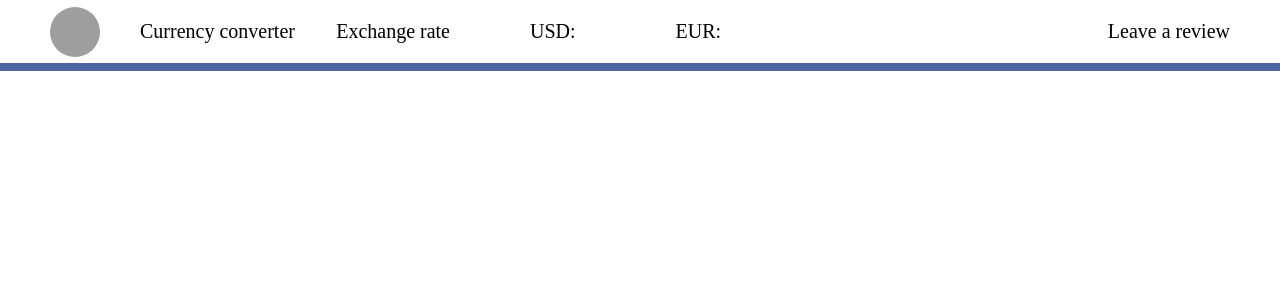
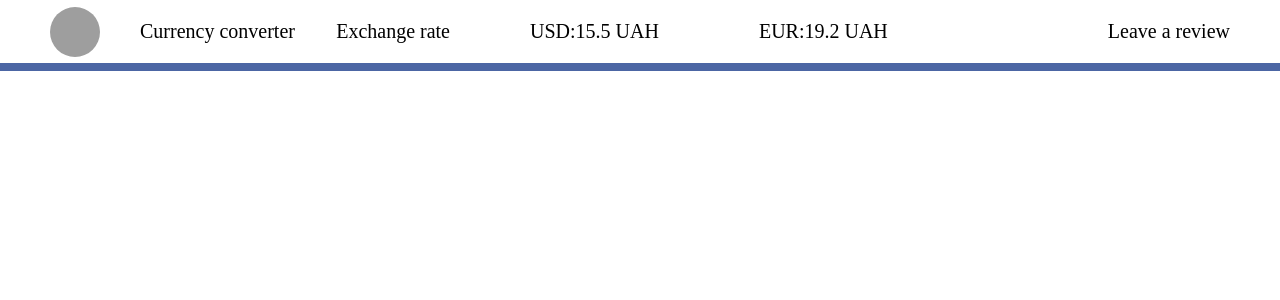
Before and after one commit to VadymUdaltsov/Currency-Converter, a React (Create React App) app: page / in a window 1280 px wide. Shown: the top 300 px of the page. Built offline with nearby package versions, Linux system fonts and the light colour scheme; grey boxes are pictures that could not be loaded.

Commit message:
Added Rate.js and finished Header.jsx

```diff
--- a/src/App.js
+++ b/src/App.js
@@ -1,10 +1,12 @@
+import s from './App.module.css';
 import Header from './Header/Header';
-import s from './App.module.css';
+import Content from './Content/Content';
 
-function App() {
+function App(props) {
   return (
     <div className={s.global__div}>
-      <Header />
+      <Header newUsd={props.newUsd} newEur={props.newEur}/>
+      <Content />
     </div>
   );
 }
--- /dev/null
+++ b/src/Content/Content.jsx
@@ -0,0 +1,9 @@
+let Content = () => {
+    return (
+        <div>
+
+        </div>
+    )
+}
+
+export default Content;
--- /dev/null
+++ b/src/ExchangeRate/Rate.js
@@ -0,0 +1,19 @@
+let Rate = {
+    Eur: {
+        "ccy": "EUR",
+        "base_ccy": "UAH",
+        "buy": "19.20000",
+        "sale": "20.00000"
+    },
+    Usd: {
+        "ccy": "USD",
+        "base_ccy": "UAH",
+        "buy": "15.50000",
+        "sale": "15.85000"
+    }
+}
+
+let usd = Rate.Usd.buy;
+export let newUsd = Math.floor(usd * 100) / 100;
+let eur = Rate.Eur.buy;
+export let newEur = Math.floor(eur * 100) / 100;
--- a/src/Header/Header.jsx
+++ b/src/Header/Header.jsx
@@ -1,6 +1,7 @@
-import s from './Header.module.css'
+import s from './Header.module.css';
 
-const Header = () => {
+
+const Header = (props) => {
     return (
         <div className={s.header}>
             <img src=" https://mpng.subpng.com/20180425/oaw/kisspng-exchange-rate-foreign-exchange-market-computer-ico-5ae07ba7b55625.7169770315246611597428.jpg" alt="logo" className={s.header__logo} />
@@ -15,8 +16,8 @@ const Header = () => {
                 </ul>
             </div>
             <div className={s.header__rate}>
-                <p>USD:</p>
-                <p>EUR:</p>
+                <p>USD:{props.newUsd} UAH</p>
+                <p>EUR:{props.newEur} UAH</p>
             </div>
             <div className={s.header__review}>
                 <p>Leave a review</p>
--- a/src/index.js
+++ b/src/index.js
@@ -3,11 +3,13 @@ import ReactDOM from 'react-dom/client';
 import './index.css';
 import App from './App';
 import reportWebVitals from './reportWebVitals';
+import { newUsd } from './ExchangeRate/Rate';
+import { newEur } from './ExchangeRate/Rate';
 
 const root = ReactDOM.createRoot(document.getElementById('root'));
 root.render(
   <React.StrictMode>
-    <App />
+    <App newUsd={newUsd} newEur={newEur} />
   </React.StrictMode>
 );
 
```
